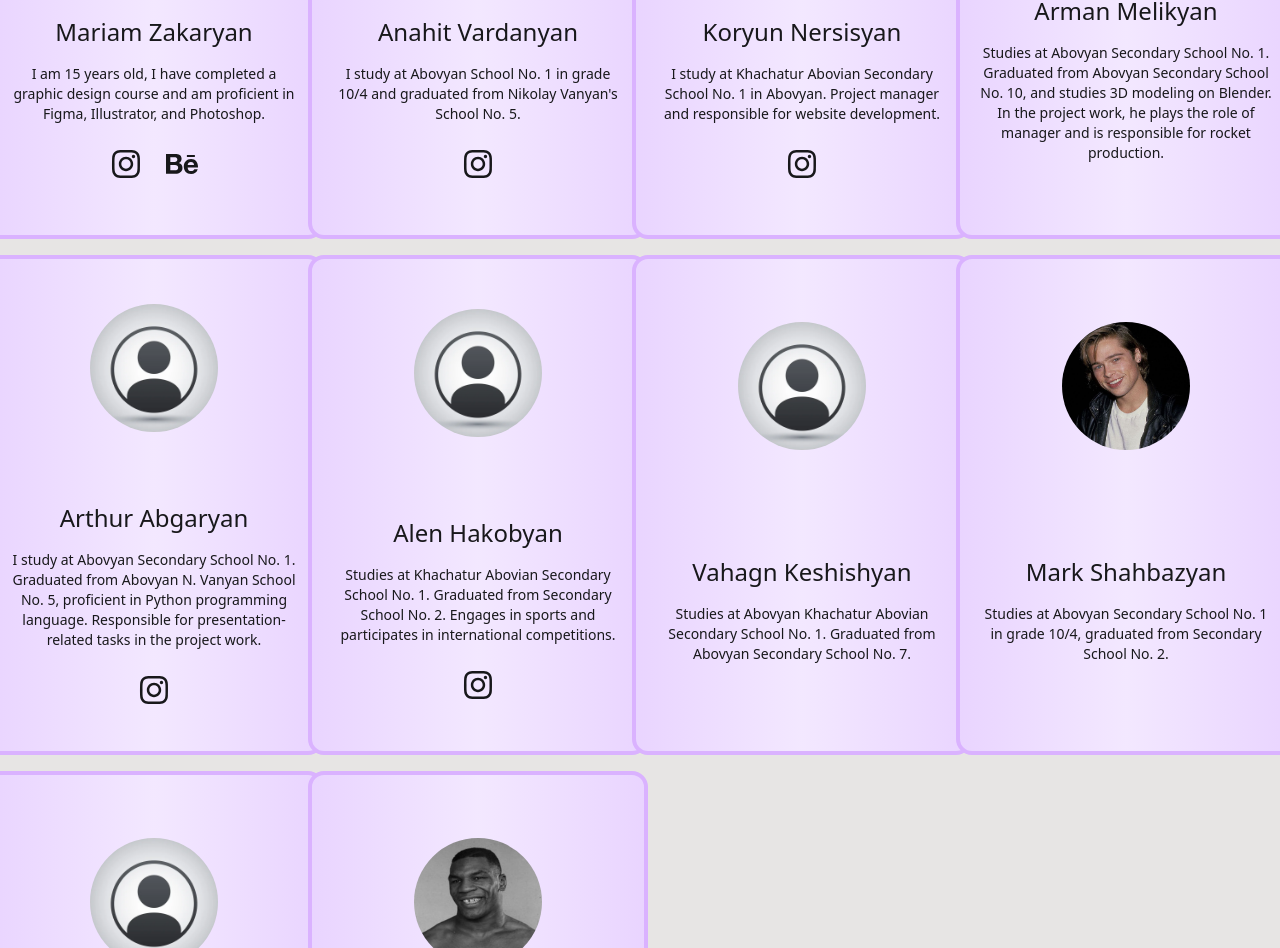
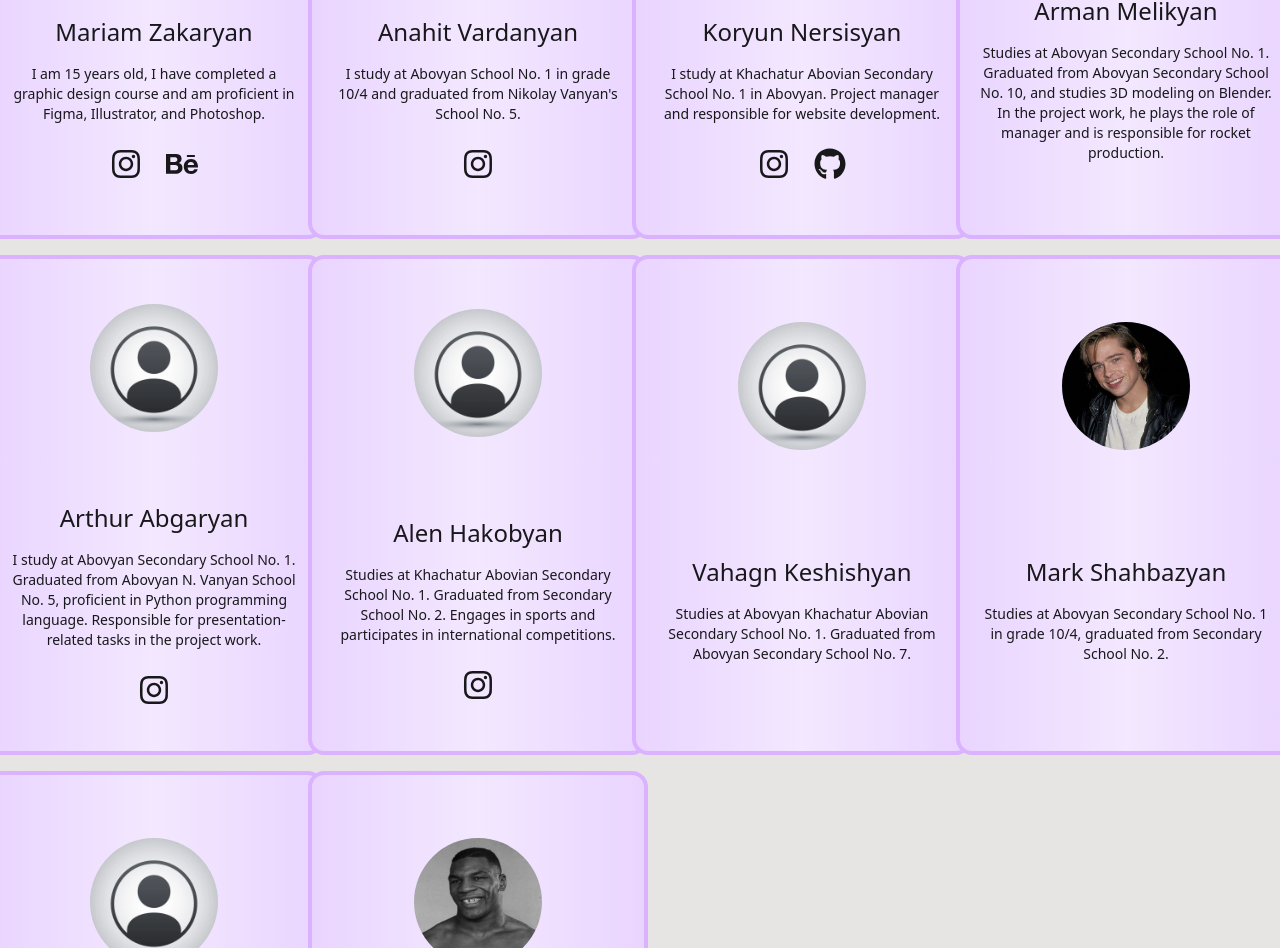
Before and after one commit to KoryunNersisyan468/developing-game, a React (Vite) app: page /about in a window 1280 px wide. Shown: the part 1571-2519 px from the top of the page. Built offline with nearby package versions, Linux system fonts and the light colour scheme.

Commit message:
Initial commit

```diff
--- a/public/locales/am/users.json
+++ b/public/locales/am/users.json
@@ -62,7 +62,8 @@
     "instagram": "https://www.instagram.com/koryun209/?utm_source=ig_web_button_share_sheet",
     "facebook": "",
     "tiktok": "",
-    "behance": ""
+    "behance": "",
+    "github":"https://github.com/KoryunNersisyan468/"
   },
   {
     "image": "",
--- a/public/locales/en/users.json
+++ b/public/locales/en/users.json
@@ -60,7 +60,8 @@
     "instagram": "https://www.instagram.com/koryun209/?utm_source=ig_web_button_share_sheet",
     "facebook": "",
     "tiktok": "",
-    "behance": ""
+    "behance": "",
+    "github": "https://github.com/KoryunNersisyan468/"
   },
   {
     "image": "",
--- a/public/locales/ru/users.json
+++ b/public/locales/ru/users.json
@@ -60,7 +60,8 @@
     "instagram": "https://www.instagram.com/koryun209/?utm_source=ig_web_button_share_sheet",
     "facebook": "",
     "tiktok": "",
-    "behance": ""
+    "behance": "",
+    "github": "https://github.com/KoryunNersisyan468/"
   },
   {
     "image": "",
--- a/src/components/UserCard.jsx
+++ b/src/components/UserCard.jsx
@@ -1,4 +1,10 @@
-import { FaInstagram, FaFacebook, FaTiktok, FaBehance } from "react-icons/fa";
+import {
+  FaInstagram,
+  FaFacebook,
+  FaTiktok,
+  FaBehance,
+  FaGithub,
+} from "react-icons/fa";
 
 export default function UserCard({
   src,
@@ -8,15 +14,12 @@ export default function UserCard({
   instagram,
   tiktok,
   behance,
+  github
 }) {
   return (
     <div className="w-[340px] min-h-[500px] h-auto bg-linear-to-r from-purple-200 via-purple-100 to-purple-200 dark:from-blue-200 dark:via-blue-100 dark:to-blue-200 border-4 transition-all duration-200 dark:border-blue-300 border-purple-300 rounded-2xl flex gap-5 flex-col p-5 justify-around items-center">
       <div className="rounded-full w-32 h-32">
-        <img
-          src={src}
-          className="w-full rounded-full h-full"
-          alt="UserCard"
-        />
+        <img src={src} className="w-full rounded-full h-full" alt="UserCard" />
       </div>
       <div className="flex flex-col  justify-center items-center gap-4">
         <div className="text-2xl">{nameFL}</div>
@@ -46,6 +49,12 @@ export default function UserCard({
                 <FaBehance size={32} />
               </a>
             )}
+
+            {github && (
+              <a target="blank" href={github}>
+                <FaGithub size={32} />
+              </a>
+            )}
           </div>
         </div>
       </div>
--- a/src/pages/About.jsx
+++ b/src/pages/About.jsx
@@ -47,6 +47,7 @@ export default function About() {
             facebook={item.facebook}
             tiktok={item.tiktok}
             behance={item.behance}
+            github={item.github}
           />
         ))}
       </div>
```
